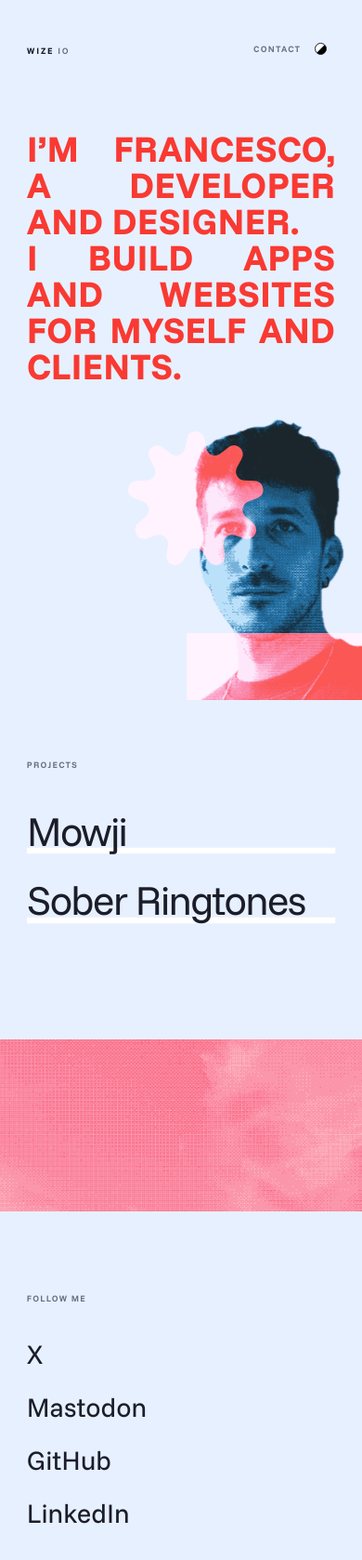
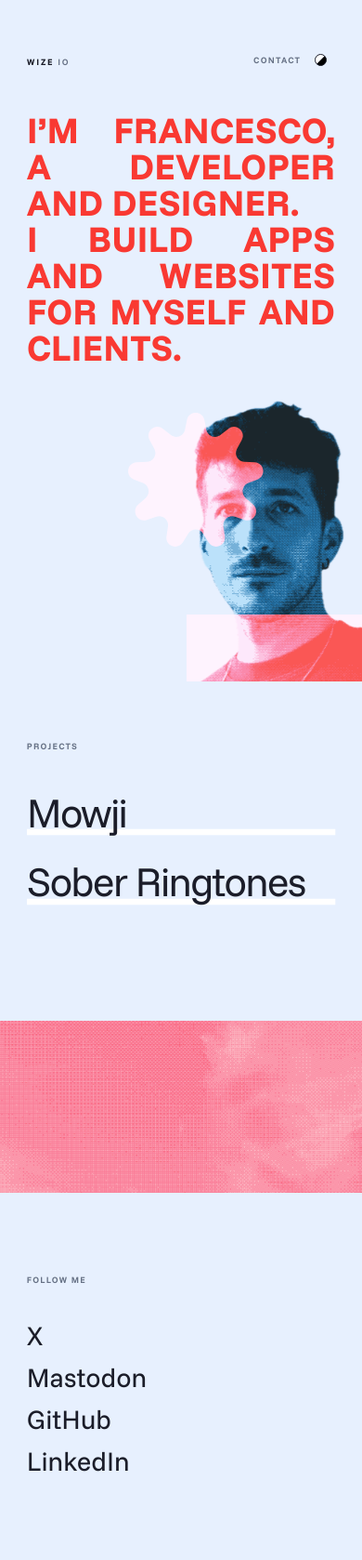
Before and after one commit to frabonomi/wize.io, a Next.js app: page / in a window 390 px wide. Shown: the top 1678 px of the page at 93% size. Built offline with nearby package versions, Linux system fonts and the light colour scheme.

Commit message:
fix: improve header/hero spacing

```diff
--- a/app/page.module.css
+++ b/app/page.module.css
@@ -25,7 +25,7 @@
   align-items: center;
   display: flex;
   justify-content: space-between;
-  padding-top: clamp(2rem, 6.2vw, 5.9rem);
+  padding-top: clamp(4rem, 5vw, 6rem);
 }
 
 .wordmark {
@@ -87,7 +87,7 @@
   font-size: 10vw;
   font-variation-settings: 'wght' 790;
   line-height: 1;
-  margin: clamp(5.2rem, 7.4vw, 7rem) 0 0;
+  margin: clamp(4rem, 4vw, 6rem) 0 0;
   text-align: justify;
   text-align-last: left;
   text-transform: uppercase;
@@ -232,12 +232,12 @@
 
 @media (max-width: 53.75rem) {
   .siteHeader {
-    padding-top: 2.25rem;
+    padding-top: 3rem;
   }
 
   .heroTitle {
     line-height: 1;
-    margin-top: clamp(4.5rem, 15vw, 7rem);
+    margin-top: clamp(2.5rem, 8vw, 7rem);
   }
 
   .portraitStage {
@@ -297,11 +297,11 @@
   }
 
   .socialList {
-    gap: 1.75rem 0.75rem;
+    gap: 1rem;
   }
 
   .socialList li {
-    font-size: clamp(1.8rem, 7vw, 2.6rem);
+    font-size: clamp(1.8rem, 5vw, 2.6rem);
   }
 
   .socialList li + li::before {
```
